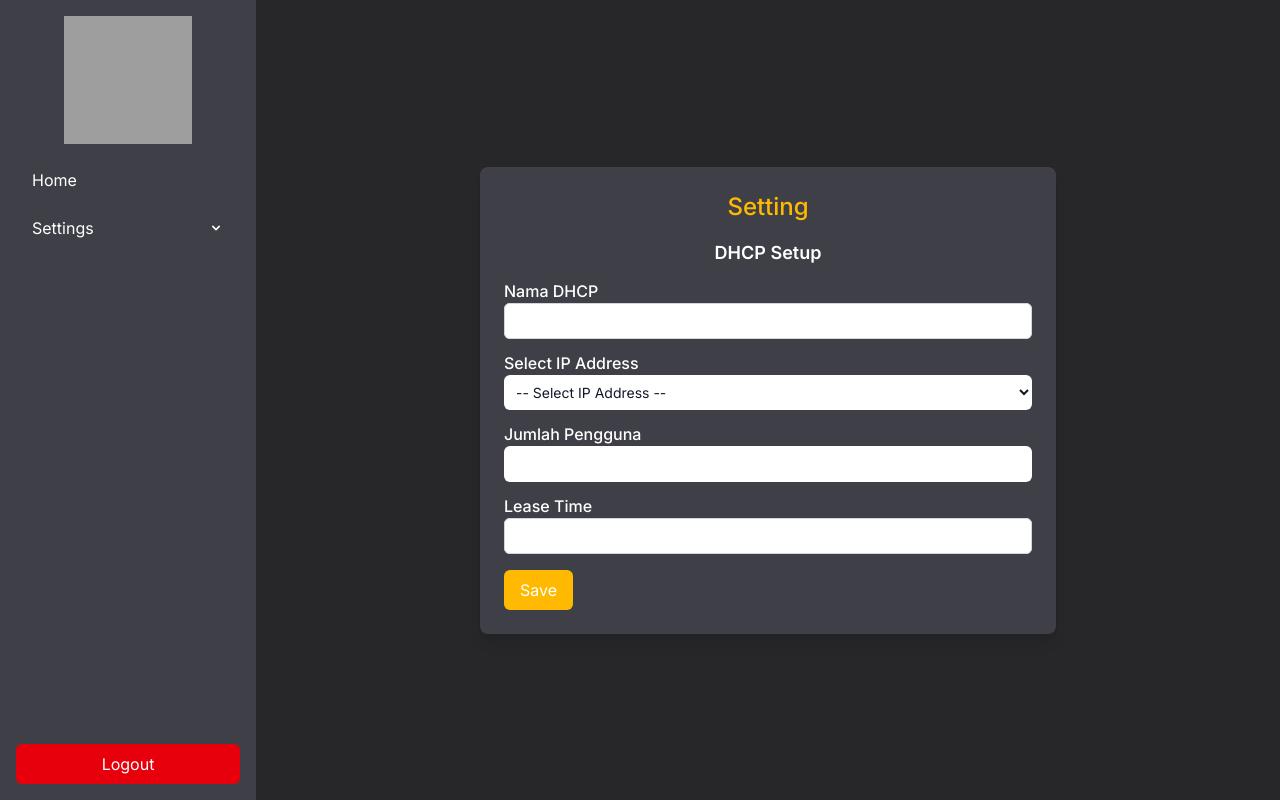
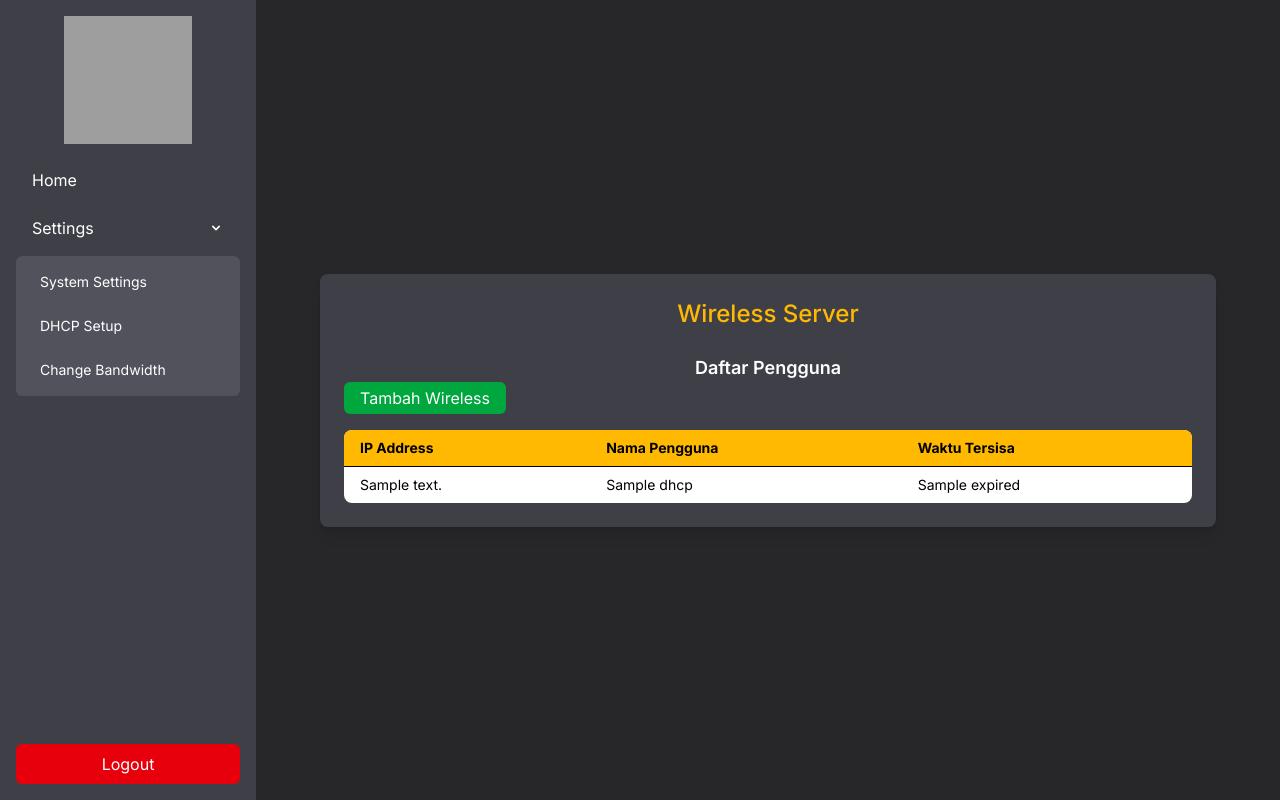
Before and after one commit to TuanBeliau/macintime, a Flask app: template templates/DHCP.html in a window 1280 px wide. Run offline with Flask 3, Linux system fonts and the light colour scheme; the template is opened without the code that fills it: most values are stand-ins (such as "Sample title", 1, 10 or a date in 2020); some libraries are stand-ins or nearby versions; grey boxes are pictures that could not be loaded.

Commit message:
uptodate

```diff
--- a/main.py
+++ b/main.py
@@ -57,6 +57,7 @@ def login() :
 
     return render_template("login.html", error=error, berhasil=berhasil)
 
+# Bagian Dashboard
 @app.route("/dashboard", methods=["GET"])
 def dashboard():
     berhasil = None
@@ -95,7 +96,7 @@ def dashboard():
 
                     address = next((part.split("address=")[1] for part in parts if "address=" in part), "Unknown") # Next membuat perulangan lebih singkat. Di sini akan mengambil nilai address= (ini index 0)
                     interface = next((part.split("interface=")[1] for part in parts if "interface=" in part), "Unknown")
-                    status = "dynamic" if "D" in flag else "static"
+                    status = "otomatis" if "D" in flag else "tidak aktif" if "X" in flag else "static"
 
                     ip_data.append({
                         "id": ip_id,
@@ -208,6 +209,10 @@ def change_ip(id):
 
     return render_template("test.html")
 
+# -------------------------------------------
+
+# Bagian Setting
+
 @app.route("/settings", methods={"GET", "POST"})
 def settings() :
 
@@ -281,32 +286,36 @@ def dhcp():
     if not ssh:
         return redirect(url_for("login"))
 
+    error = session.pop("error", None) # Menghapus error jika ada
+
     try:
         command_ip = "/ip address print detail"
         stdin, stdout, stderr = ssh.exec_command(command_ip)
         output = stdout.read().decode()
 
-        addresses_all = []
+        interfaces_all = []
         for line in output.splitlines():
             if "address" in line :
                 address = line.split("address=")[1].split()[0]
+                interface = line.split("interface=")[1].split()[0]
                 cek_oktet = address.split("/")[0].split(".")[3]
                 if cek_oktet == "1" or cek_oktet == "254" :
-                    addresses_all.append(address)
-
+                    interfaces_all.append({"address" : address, "interface" : interface})
     except Exception as e:
-        return render_template("DHCP.html")
+        interface_all = [{"interface": "Tidak ada interface yang cocok"}]
 
     if request.method == "POST": # Code Di bawah akan jalan jika terdeteksi method post
         name = request.form["name"]
+        password = request.form["password"]
         ip_address = request.form["ip_address"] # IP address dari select sebagai gateway
         pool_range = int(request.form["pool_range"]) # Range IP
-        lease_time = int(request.form["lease-time"]) # Lease time
+        lease_time = int(request.form["lease_time"]) # Lease time
 
         if not ip_address or pool_range <=0:
             return "Input tidak valid"
 
         pool_name = f"dhcp_pool_{int(time.time())}" # Memberi nama unik untuk tiap pool_ip
+        name_dhcp = f"dhcp_{int(time.time())}" # Memberi nama unik untuk tiap dhcp server
         gateway = ip_address.split("/")[0]
         prefix = ip_address.split("/")[1]
         base_ip = gateway.rsplit(".", 1)[0] # Memotong oktet ke-4
@@ -338,26 +347,40 @@ def dhcp():
                     break
 
             if not interface:
-                return "flash nyusul"
+                return "Gagal mendapatkan interface"
 
         except Exception as e:
             return f"my bad maybe {e}"
 
         # Membuat command CLI
-        command_main = [
+        command_dhcp = [
             f"/ip pool add name={pool_name} ranges={pool_range}",
             f"/ip dhcp-server network add address={base_ip}.0/{prefix} gateway={gateway} dns-server=8.8.8.8",
-            f"/ip dhcp-server add name={name} interface={interface} address-pool={pool_name} lease-time={lease_time}m disabled=no"
+            f"/ip dhcp-server add name={name_dhcp} interface={interface} address-pool={pool_name} lease-time={lease_time}m disabled=no"
+        ]
+
+        command_wireless = [
+            f"/interface wireless set {interface} mode=ap-bridge ssid={name} frequency=2412 band=2ghz-b/g/n disabled=no",
+            f"/interface wireless security-profiles add name=my_{name} authentication-types=wpa2-psk wpa2-pre-shared-key={password}"
+            f"/interface wireless set {interface} security-profile=my_{name}"
         ]
 
         try:
-            for cmd in command_main:
-                ssh.exec_command(cmd)
+            for cmd in command_dhcp:
+                stdin, stdout, stderr = ssh.exec_command(cmd)
+
+            for cmd in command_wireless:
+                stdin, stdout, stderr = ssh.exec_command(cmd)
+
             return redirect(url_for("dashboard"))
         except Exception as e:
             return f"My bad maybe, dunno {e}"
 
-    return render_template("DHCP.html", ip_address=addresses_all)
+    return render_template("DHCP.html", ip_address=interfaces_all)
+
+# -------------------------------------------
+
+# Bagian Logout
 
 @app.route("/logout")
 def logout():
@@ -375,5 +398,7 @@ def logout():
     session.clear()
     return redirect(url_for("login"))
 
+# -------------------------------------------
+
 if __name__ == "__main__":
     app.run(debug=True)
--- a/templates/DHCP.html
+++ b/templates/DHCP.html
@@ -6,7 +6,7 @@
     <meta name="viewport" content="width=device-width, initial-scale=1.0">
     <title>Dashboard</title>
     <script src="https://unpkg.com/@tailwindcss/browser@4"></script>
-    <script src="//unpkg.com/alpinejs" defer></script>
+    <script src="https://cdn.jsdelivr.net/npm/sweetalert2@11"></script>
     <script src="https://cdn.jsdelivr.net/npm/flowbite@3.1.2/dist/flowbite.min.css"></script>
     <style>
         @import url('https://fonts.googleapis.com/css2?family=Inter:ital,opsz,wght@0,14..32,100..900;1,14..32,100..900&display=swap');
@@ -60,7 +60,7 @@
                             System Settings
                         </a>
                         <a href="#"
-                            class="block px-4 py-2 text-sm text-white hover:bg-amber-400 rounded-md transition-colors">
+                            class="block px-4 py-2 text-sm text-white {% if request.path == url_for('dhcp') %} bg-amber-400 {% else %} hover:bg-amber-400 {% endif %} rounded-md transition-colors">
                             DHCP Setup
                         </a>
                         <a href="#"
@@ -81,56 +81,83 @@
         </div>
     </div>
 
-    <!-- Main content -->
     <div class="lg:ml-64 p-2 sm:p-4 min-h-screen flex items-center justify-center">
-        <div class="bg-zinc-700 p-6 rounded-lg shadow-lg w-xl max-w-4xl">
+        <div class="bg-zinc-700 p-4 sm:p-6 rounded-lg shadow-lg w-full max-w-4xl mx-2">
+            <h2 class="text-xl sm:text-2xl font-medium text-center text-amber-400 mb-4">Wireless Server</h2>
 
+            <h3 class="text-base sm:text-lg text-white font-semibold mt-6 text-center">Daftar Pengguna</h3>
+            <button id="openModal" class="bg-green-600 hover:bg-green-800 text-white px-4 py-1 rounded-md transition-colors"
+            >Tambah Wireless</button>
 
-            <h2 class="text-xl sm:text-2xl font-medium text-center text-amber-400 mb-4">Setting</h2>
-
-            <h3 class="text-lg text-white font-semibold mt-4 text-center">DHCP Setup</h3>
+            <!-- Modal -->
+            <div id="modal" class="fixed inset-0 flex items-center justify-center hidden bg-gray-900/50">
+                <div class="bg-zinc-800 p-6 rounded-lg shadow-lg w-1/3">
+                    <h2 class="text-lg font-bold">Modal Title</h2>
                     <form method="POST">
                         <div class="overflow-x-auto mt-3">
-                    <label for="dhcp" class="block font-medium text-white">Nama DHCP</label>
-                    <div
-                        class="flex items-center rounded-md bg-white pl-2 outline-1 -outline-offset-1 outline-gray-300">
-                        <input type="text" name="name"
-                            class="w-full p-2 text-base text-gray-900 placeholder:text-gray-400 focus:outline-none sm:text-sm">
+                            <label for="Wireless" class="block font-medium text-gray-700">Nama Wireless</label>
+                            <div class="flex items-center rounded-md bg-white pl-2 outline-1 -outline-offset-1 outline-gray-300">
+                                <input type="text" name="name" class="w-full p-2 text-base text-gray-900 placeholder:text-gray-400 focus:outline-none sm:text-sm">
                             </div>
                         </div>
-                <!-- Dropdown button and menu -->
+
                         <div class="mt-3">
-                    <label for="ip_address" class="block font-medium text-white">Select IP Address</label>
-                    <select id="ip_address" name="ip_address"
-                        class="w-full rounded-md bg-white pl-2 text-gray-900 p-2 text-base sm:text-sm focus:outline-none">
+                            <label for="ip_address" class="block font-medium text-gray-700">Select IP Address</label>
+                            <select id="ip_address" name="ip_address" class="w-full rounded-md bg-white pl-2 text-gray-900 p-2 text-base sm:text-sm focus:outline-none">
                                 <option class="text-gray-400" value="">-- Select IP Address --</option>
                                 {% for ip in ip_address %}
-                            <option value="{{ ip }}">{{ ip }}</option>
+                                    <option value="{{ ip.address }}">{{ ip.interface }}</option>
                                 {% endfor %}
                             </select>
                         </div>
 
-                <!-- Dropdown button and menu -->
                         <div class="mt-3">
-                    <label for="ip_address" class="block font-medium text-white">Jumlah Pengguna</label>
-                    <input name="pool_range" class="w-full rounded-md bg-white pl-2 text-gray-900 p-2 text-base sm:text-sm focus:outline-none" type="number" max="256" >
+                            <label for="pool_range" class="block font-medium text-gray-700">Jumlah Pengguna</label>
+                            <input name="pool_range" class="w-full rounded-md bg-white pl-2 text-gray-900 p-2 text-base sm:text-sm focus:outline-none" type="number" max="256">
+                        </div>
+
+                        <div class="mt-3">
+                            <label for="pool_range" class="block font-medium text-gray-700">Password</label>
+                            <input name="password" class="w-full rounded-md bg-white pl-2 text-gray-900 p-2 text-base sm:text-sm focus:outline-none" type="password">
                         </div>
 
                         <div class="overflow-x-auto mt-3">
-                    <label for="password" class="block font-medium text-white">Lease Time</label>
-                    <div
-                        class="flex items-center rounded-md bg-white pl-2 outline-1 -outline-offset-1 outline-gray-300">
-                        <input type="number" name="time_lease" max="60"
-                            class="w-full p-2 text-base text-gray-900 placeholder:text-gray-400 focus:outline-none sm:text-sm">
+                            <label for="lease_time" class="block font-medium text-gray-700">Lease Time</label>
+                            <div class="flex items-center rounded-md bg-white pl-2 outline-1 -outline-offset-1 outline-gray-300">
+                                <input type="number" name="lease_time" max="60" class="w-full p-2 text-base text-gray-900 placeholder:text-gray-400 focus:outline-none sm:text-sm">
                             </div>
                         </div>
+
                         <div class="mt-4">
-                    <button type="submit"
-                        class="bg-amber-400 hover:bg-amber-600 text-white px-4 py-2 rounded-md transition-colors">
-                        Save
-                    </button>
+                            <button type="submit" class="bg-amber-400 hover:bg-amber-600 text-white px-4 py-2 rounded-md transition-colors">Save</button>
                         </div>
                     </form>
+                    <div class="mt-4 flex justify-end">
+                        <button id="closeModal" class="px-4 py-2 bg-red-500 text-white rounded">Tutup</button>
+                    </div>
+                </div>
+            </div>
+
+            <div class="overflow-x-auto mt-4">
+                <table class="w-full bg-white rounded-lg overflow-hidden">
+                    <thead class="bg-amber-400">
+                        <tr>
+                            <th class="px-4 py-2 text-left text-sm">IP Address</th>
+                            <th class="px-4 py-2 text-left text-sm">Nama Pengguna</th>
+                            <th class="px-4 py-2 text-left text-sm">Waktu Tersisa</th>
+                        </tr>
+                    </thead>
+                    <tbody>
+                        {% for dhcp in leases %}
+                            <tr class="border-t">
+                                <td class="px-4 py-2 text-left text-sm">{{ dhcp.address }}</td>
+                                <td class="px-4 py-2 text-left text-sm">{{ dhcp.host_name }}</td>
+                                <td class="px-4 py-2 text-left text-sm">{{ dhcp.expired }}</td>
+                            </tr>
+                        {% endfor %}
+                    </tbody>
+                </table>
+            </div>
         </div>
     </div>
 
@@ -158,8 +185,47 @@
                 });
             });
         });
+
+        document.addEventListener("DOMContentLoaded", function () {
+            const ipSelect = document.getElementById("ip_address");
+            const poolRangeInput = document.querySelector("input[name='pool_range']");
+
+            ipSelect.addEventListener("change", function () {
+                const selectedIP = ipSelect.value;
+                if (!selectedIP) {
+                    poolRangeInput.max = 256; // Default max jika belum memilih IP
+                    return;
+                }
+
+                const prefix = parseInt(selectedIP.split("/")[1]); // Ambil angka setelah '/'
+                if (!isNaN(prefix) && prefix >= 0 && prefix <= 32) {
+                    const maxHosts = Math.pow(2, 32 - prefix) - 2; // Rumus jumlah host yang bisa dipakai
+                    poolRangeInput.max = maxHosts;
+                }
+            });
+        });
+    </script>
+
+    <script>
+        const modal = document.getElementById("modal");
+        const openModal = document.getElementById("openModal");
+        const closeModal = document.getElementById("closeModal");
+
+        openModal.addEventListener("click", () => {
+            modal.classList.remove("hidden");
+        });
+
+        closeModal.addEventListener("click", () => {
+            modal.classList.add("hidden");
+        });
+
+        // Close modal when clicking outside the modal content
+        window.addEventListener("click", (e) => {
+            if (e.target === modal) {
+                modal.classList.add("hidden");
+            }
+        });
     </script>
 
 </body>
-
 </html>
```
Lines whose indentation alone changed are shown as unchanged.
